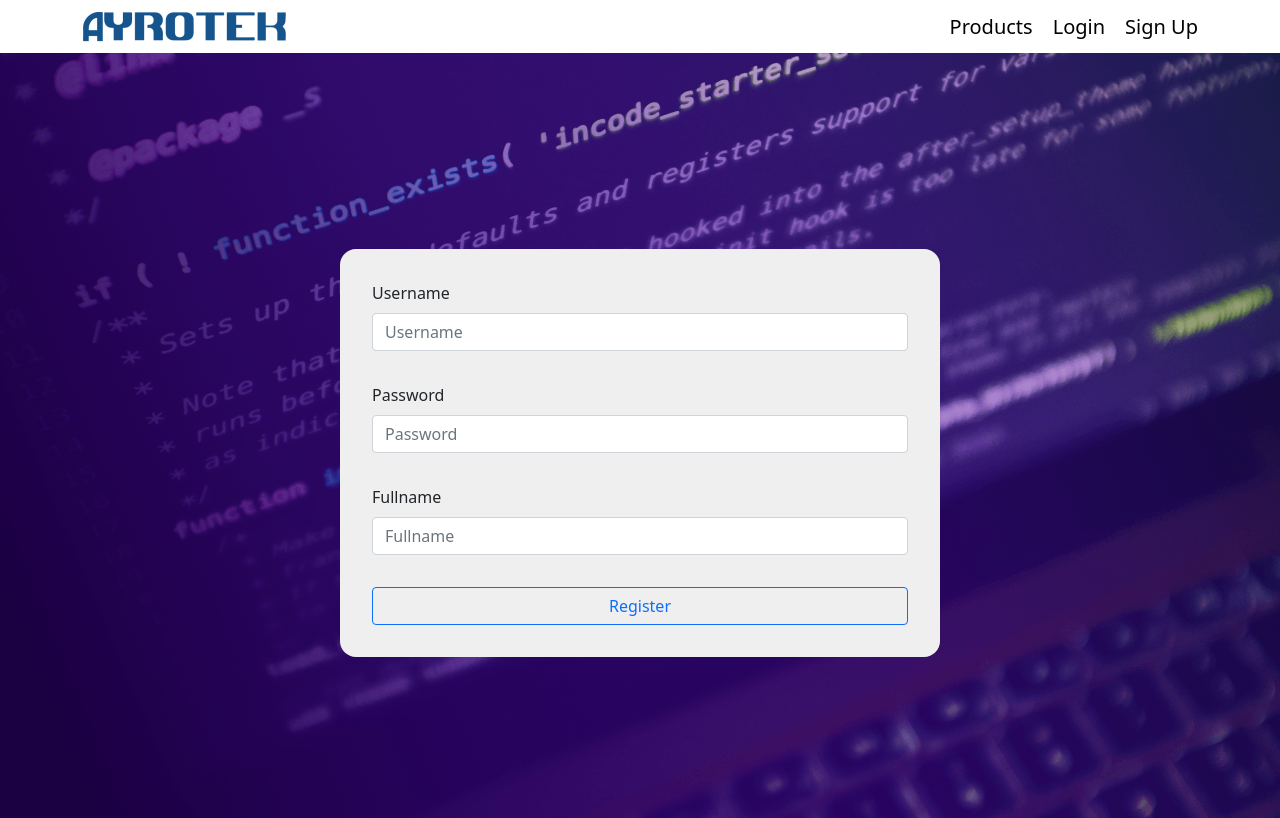
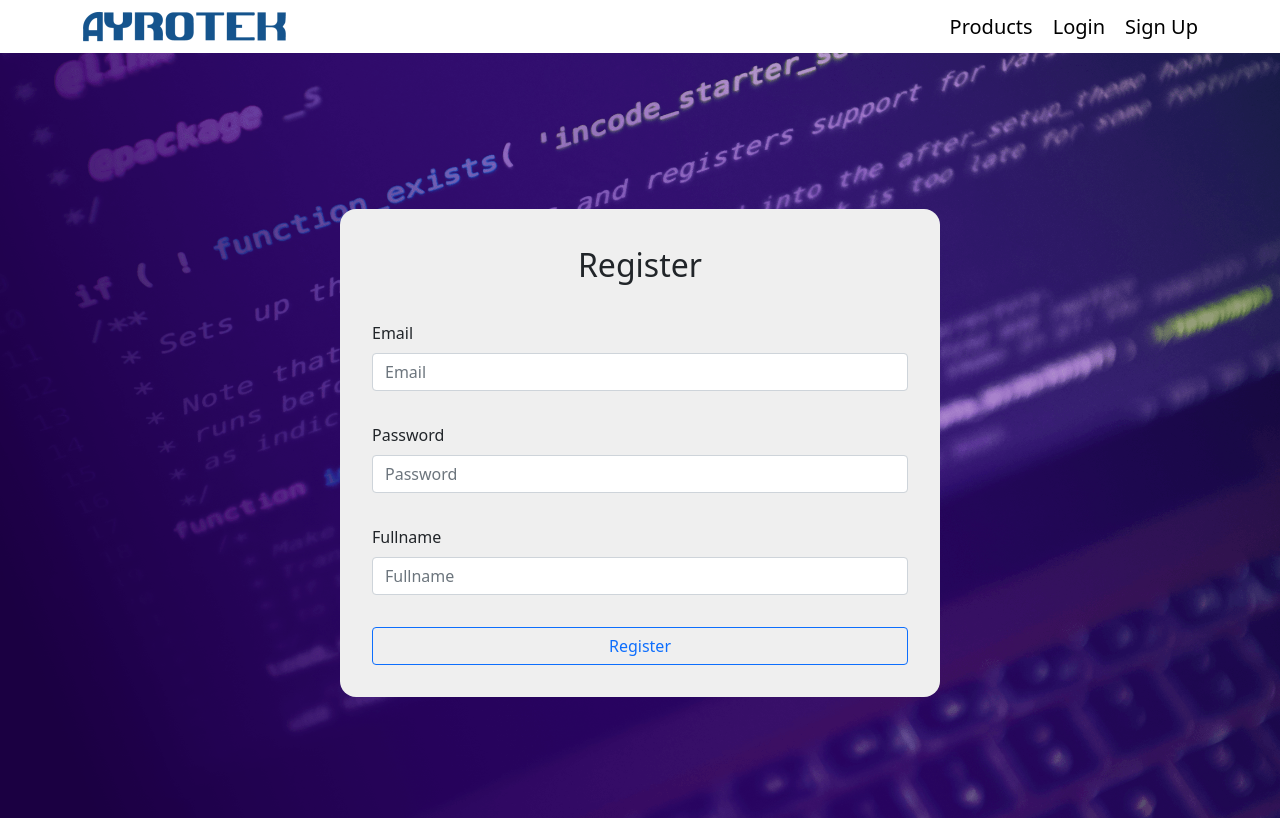
Before and after one commit to karamanemre/ProjectAyrotekFront, a React (Create React App) app: page /register in a window 1280 px wide. Shown: the top 818 px of the page. Built offline with nearby package versions, Linux system fonts and the light colour scheme.

Commit message:
register page added

```diff
--- a/src/components/Input.jsx
+++ b/src/components/Input.jsx
@@ -12,9 +12,7 @@ function Input({label,name,handleChange,value,inputType,error,placeHolder}) {
         className={"form-control"}
         placeholder={label}
       />
-      <small className="form-text error invalid-feedback text-danger">
-        {error && error}
-      </small>
+      {error && <div className='text-danger'>{error}</div>}
     </div>
   )
 }
--- /dev/null
+++ b/src/components/Spinner.jsx
@@ -0,0 +1,13 @@
+import React from "react";
+
+function Spinner() {
+  return (
+    <div class="d-flex justify-content-center">
+      <div class="spinner-border" role="status">
+        <span class="sr-only"></span>
+      </div>
+    </div>
+  );
+}
+
+export default Spinner;
--- a/src/context/UserContext.js
+++ b/src/context/UserContext.js
@@ -5,11 +5,12 @@ const UserContext = createContext();
 export function UserProvider({ children }) {
 
     const [isLogin,setIsLogin] = useState(false);
+    const [isLoading,setIsLoading] = useState(false);
     const [currentUserName,setCurrentUserName] = useState(false);
     const [currentUser,setCurrentUser] = useState({id:"",token:"",fullname:""});
 
   const values = {
-    isLogin,setIsLogin,currentUser,setCurrentUser,currentUserName,setCurrentUserName
+    isLogin,setIsLogin,currentUser,setCurrentUser,currentUserName,setCurrentUserName,isLoading,setIsLoading
   };
 
   return (
--- a/src/pages/LoginPage/Login.jsx
+++ b/src/pages/LoginPage/Login.jsx
@@ -32,6 +32,7 @@ function Login() {
         toast.success("Giriş başarılı")
         setCurrentUser(res.data.data)
         setIsLogin(true)
+        userService.setAxiosHeader(res.data.data.token)
         navigate("/")
       }).catch(err=>{
         toast.error("Giriş başarısız")
@@ -43,9 +44,10 @@ function Login() {
     <div className="login-page">
       <form onSubmit={handleSubmit}>
         <div className="content">
+        <div className="login-title">Login</div>
           <div className="mb-3">
             <Input
-              label={"Username"}
+              label={"Email"}
               error={errors.email}
               inputType="text"
               name={"email"}
--- a/src/pages/LoginPage/login.scss
+++ b/src/pages/LoginPage/login.scss
@@ -19,4 +19,12 @@
   .mb-3{
     margin-bottom: 2rem !important;
   }
+
+  .login-title{
+    font-size: 2rem;
+    margin-bottom: 2rem;
+    width: 100%;
+    text-align: center;
+    font-weight: 500;
+  }
 }
--- a/src/pages/RegisterPage/Register.jsx
+++ b/src/pages/RegisterPage/Register.jsx
@@ -1,18 +1,29 @@
 import { useFormik } from "formik";
-import React from "react";
+import React, { useState } from "react";
 import Input from "../../components/Input";
 import * as Yup from "yup";
 import './register.scss'
+import { toast } from "react-toastify";
+import { useNavigate } from "react-router";
+import UserService from "../../services/userServices";
+import { useUserContext } from "../../context/UserContext";
+import Spinner from '../../components/Spinner'
 
 function Register() {
+
+  const [emailUniqe,setEmaiilUniqe] = useState("");
+  const {isLoading,setIsLoading} = useUserContext();
+
+  const navigate = useNavigate();
+
   let initialValues = {
-    username: "",
+    email: "",
     password: "",
     fullname:""
   };
 
   const validationSchema = Yup.object({
-    username: Yup.string().required("Zorunlu alan"),
+    email: Yup.string().required("Zorunlu alan").email("Lütfen doğru bir email giriniz"),
     password: Yup.string().required("Zorunlu alan"),
     fullname: Yup.string().required("Zorunlu alan"),
   });
@@ -21,21 +32,35 @@ function Register() {
     initialValues,
     validationSchema,
     onSubmit: (values) => {
-      alert("register")
+      const userService = new UserService()
+      setIsLoading(true)
+      userService.register(values).then(res=>{
+        if(res.status === 409){return setEmaiilUniqe("email alanı uniqe olmalı")}
+        toast.success("Kayıt başarılı")
+        navigate("/login")
+      }).catch(err=>{
+        console.log(err);
+        if(err.response.status === 409){return setEmaiilUniqe(err.response.data.message)}
+        toast.error("Kayıt başarısız")
+      })
+      setIsLoading(false)
     },
   });
+
+  const isDisabled = errors.email || errors.fullname || errors.password || emailUniqe
 
   return (
     <div className="register-page">
       <form onSubmit={handleSubmit}>
         <div className="content">
+        <div className="register-title">Register</div>
           <div className="mb-3">
             <Input
-              label={"Username"}
-              error={errors.username}
+              label={"Email"}
+              error={errors.email || emailUniqe}
               inputType="text"
-              name={"username"}
-              value={values.username}
+              name={"email"}
+              value={values.email}
               handleChange={handleChange}
             />
           </div>
@@ -60,7 +85,7 @@ function Register() {
             />
           </div>
           <div className="d-flex justify-content-center">
-            <button className="btn btn-outline-primary w-100" type="submit" disabled={errors.password || errors.username}>
+            <button className="btn btn-outline-primary w-100" type="submit" disabled={isDisabled}>
               Register
             </button>
           </div>
--- a/src/pages/RegisterPage/register.scss
+++ b/src/pages/RegisterPage/register.scss
@@ -19,4 +19,12 @@
     .mb-3{
       margin-bottom: 2rem !important;
     }
+
+    .register-title{
+      font-size: 2rem;
+      margin-bottom: 2rem;
+      width: 100%;
+      text-align: center;
+      font-weight: 500;
+    }
   }
--- a/src/services/userServices.js
+++ b/src/services/userServices.js
@@ -8,4 +8,13 @@ export default class UserService {
   getById(id) {
     return axios.get("api/userws/getById/"+id);
   }
+
+  setAxiosHeader(token){
+    let signature = `Bearer ${token})}`
+    axios.defaults.headers['Authorization'] = signature
+  }
+
+  register(body){
+    return axios.post("api/userws/save", body);
+  }
 }
```
